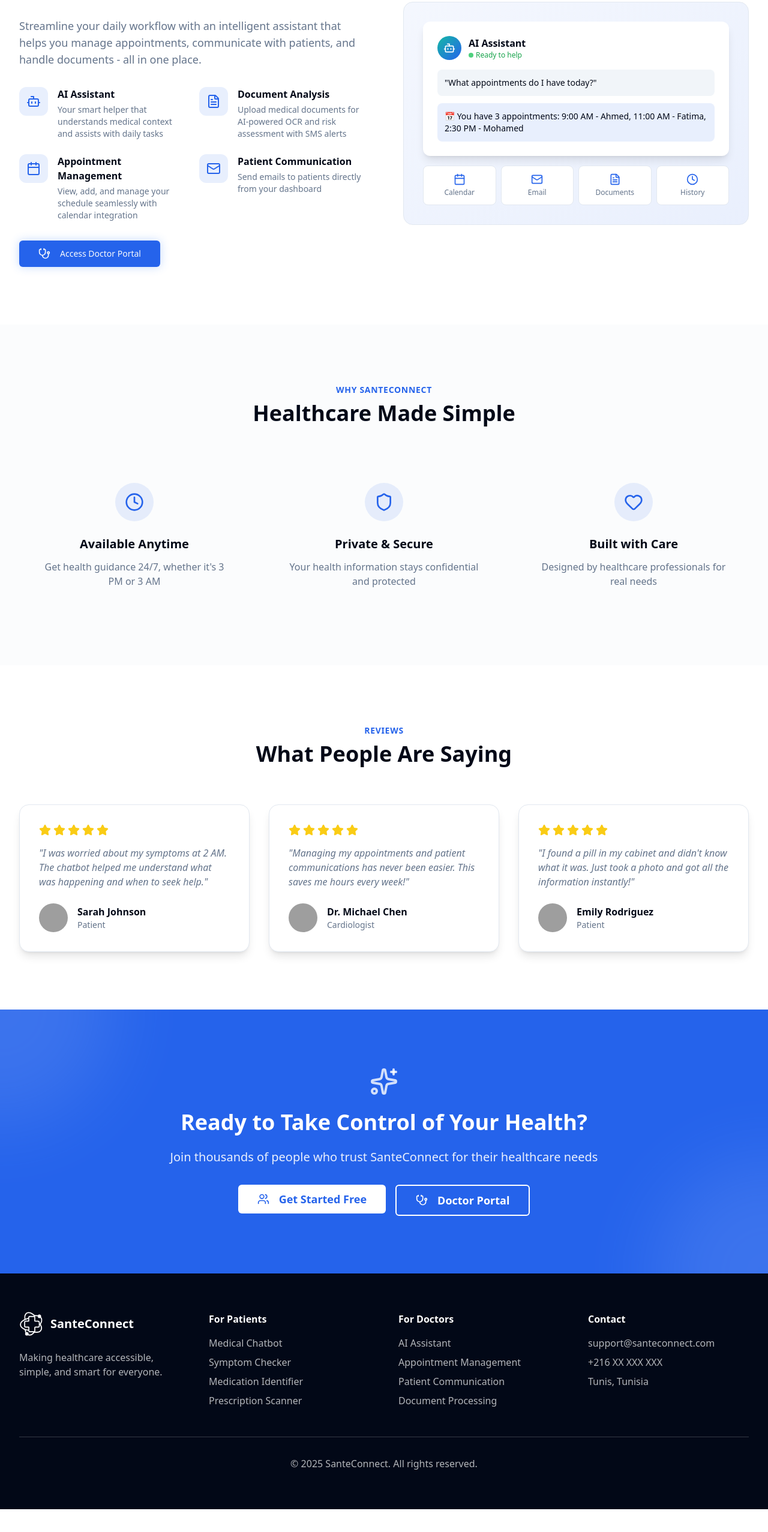
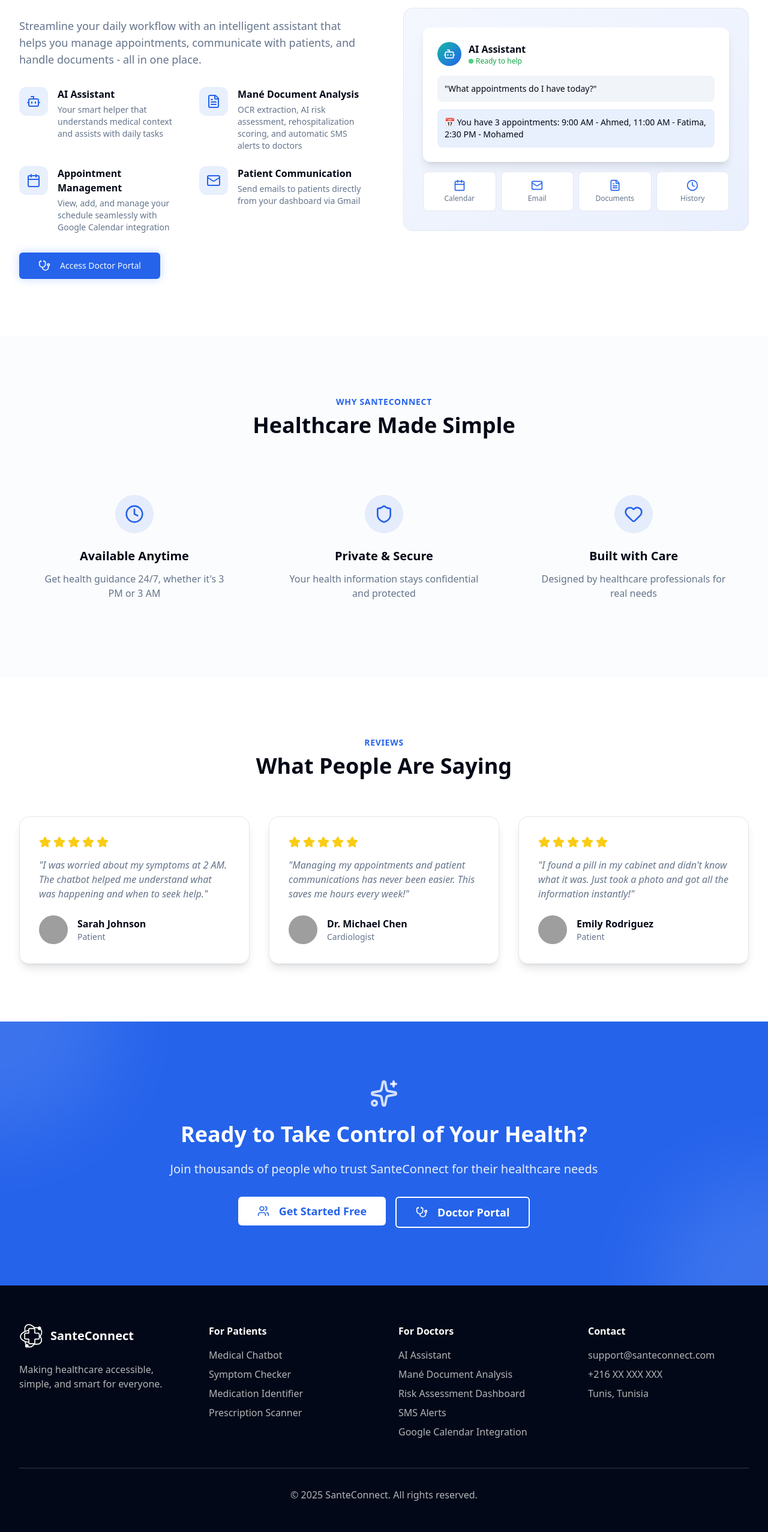
Before and after one commit to chih3b/SanteConnect, a React (Create React App) app in the folder frontend/: page / in a window 1280 px wide. Shown: the part 2187-4741 px from the top of the page at 60% size. Before the commit the page ends 4703 px from the top, so only its background shows below. Built offline with nearby package versions, Linux system fonts and the light colour scheme; grey boxes are pictures that could not be loaded; the HTML template or start-up script is replaced by a standard one.

Commit message:
feat: update LandingPage with Mane features - highlight document analysis, risk assessment, SMS alerts

```diff
--- a/frontend/src/components/LandingPage.js
+++ b/frontend/src/components/LandingPage.js
@@ -112,18 +112,18 @@
   },
   {
     icon: FileText,
-    title: "Document Analysis",
-    description: "Upload medical documents for AI-powered OCR and risk assessment with SMS alerts",
+    title: "Mané Document Analysis",
+    description: "OCR extraction, AI risk assessment, rehospitalization scoring, and automatic SMS alerts to doctors",
   },
   {
     icon: Calendar,
     title: "Appointment Management",
-    description: "View, add, and manage your schedule seamlessly with calendar integration",
+    description: "View, add, and manage your schedule seamlessly with Google Calendar integration",
   },
   {
     icon: Mail,
     title: "Patient Communication",
-    description: "Send emails to patients directly from your dashboard",
+    description: "Send emails to patients directly from your dashboard via Gmail",
   },
 ];
 
@@ -610,9 +610,10 @@
               <h4 className="font-semibold mb-4">For Doctors</h4>
               <ul className="space-y-2 text-background/70">
                 <li>AI Assistant</li>
-                <li>Appointment Management</li>
-                <li>Patient Communication</li>
-                <li>Document Processing</li>
+                <li>Mané Document Analysis</li>
+                <li>Risk Assessment Dashboard</li>
+                <li>SMS Alerts</li>
+                <li>Google Calendar Integration</li>
               </ul>
             </div>
 
```
